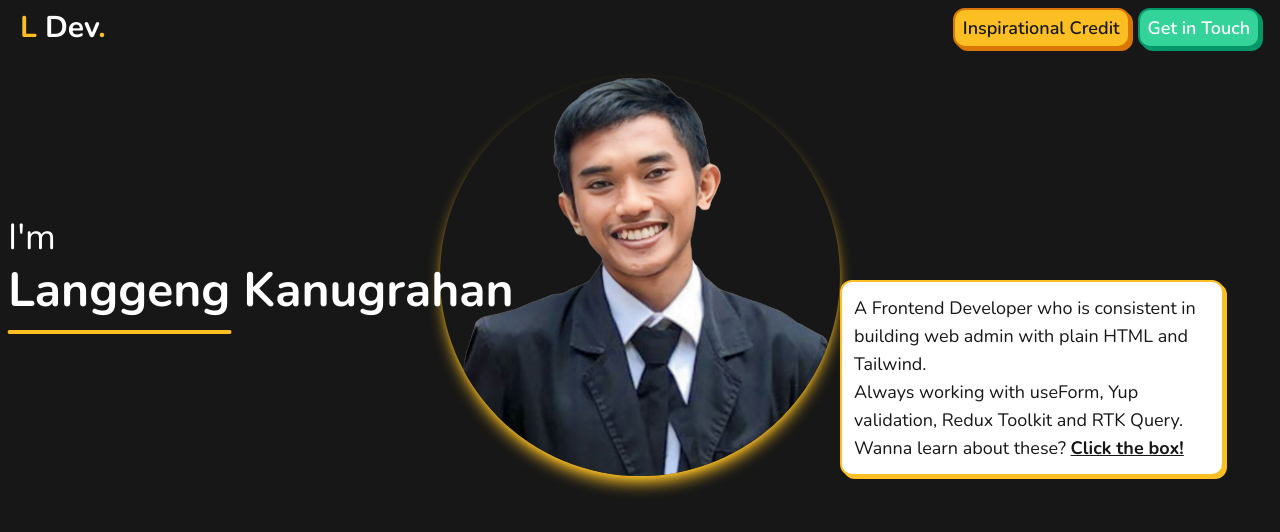
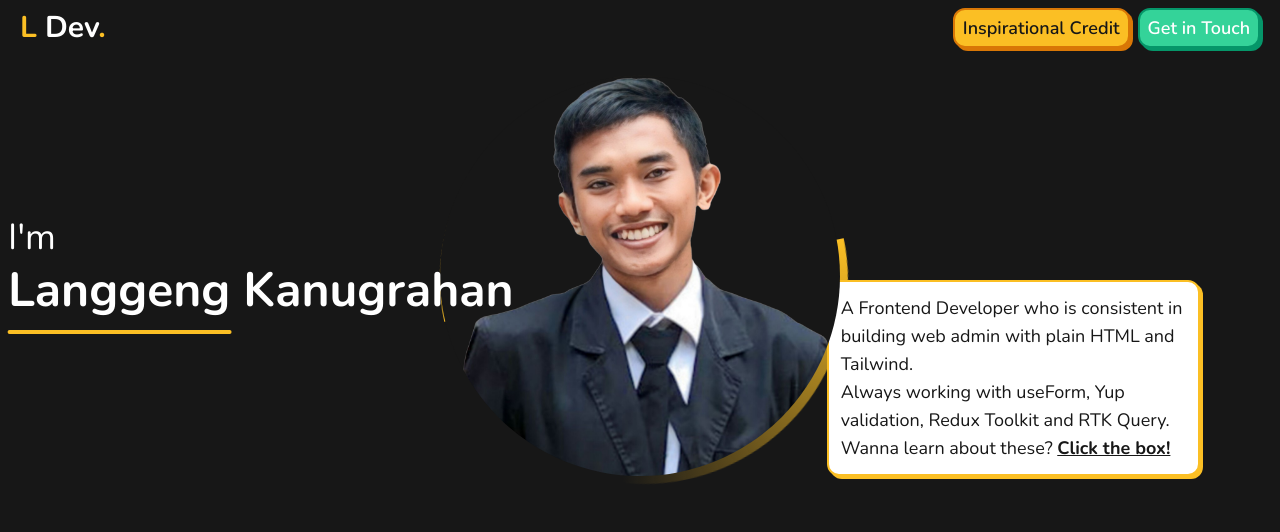
Before and after one commit to LKanugrahan/portofolio, a Next.js app: page / in a window 1280 px wide. Shown: the top 532 px of the page. Built offline with nearby package versions, Linux system fonts and the light colour scheme.

Commit message:
feat:add animation

```diff
--- a/src/app/globals.css
+++ b/src/app/globals.css
@@ -1,3 +1,8 @@
 @tailwind base;
 @tailwind components;
 @tailwind utilities;
+
+.tail::after {
+  background-image: conic-gradient(#fbbf24, transparent 30%),
+    conic-gradient(from 180deg, #fbbf24, transparent 30%);
+}
--- a/src/app/page.tsx
+++ b/src/app/page.tsx
@@ -2,7 +2,7 @@ import Card from "@/components/cards/card.component";
 
 export default function Home() {
   return (
-    <main className="flex flex-col items-start gap-10 w-full px-1 sm:px-10 py-5">
+    <main className="flex flex-col items-start gap-10 w-full px-1 sm:px-20 py-5">
       <div className="flex flex-col-reverse md:flex-row w-full gap-2 md:gap-20 justify-between xl:justify-center items-center relative">
         <div className="mt-5 md:mt-0 md:hidden xl:block xl:absolute xl:left-2/3 xl:bottom-0">
           <Card
@@ -39,7 +39,7 @@ export default function Home() {
 
           <div className="bg-amber-400 w-60 sm:w-72 md:w-40 lg:w-56 h-0.5 md:h-1 rounded-full" />
         </div>
-        <div className="w-32 h-32 md:w-[200px] md:h-[200px] lg:w-[300px] xl:w-[400px] lg:h-[300px] xl:h-[400px] bg-no-repeat bg-contain bg-avatar rounded-full shadow-lg shadow-amber-400"></div>
+        <div className="relative w-32 h-32 bg-neutral-900 md:w-[200px] md:h-[200px] lg:w-[300px] xl:w-[400px] lg:h-[300px] xl:h-[400px] bg-no-repeat bg-contain bg-avatar rounded-full after:absolute after:w-32 after:h-32 md:after:w-[200px] md:after:h-[200px] lg:after:w-[300px] xl:after:w-[400px] lg:after:h-[300px] xl:after:h-[400px] after:rounded-full after:-z-10 after:box-content after:p-1 after:animate-border-spin tail"/>
       </div>
       <div className="hidden md:block xl:hidden w-full">
         <Card
--- a/tailwind.config.ts
+++ b/tailwind.config.ts
@@ -8,14 +8,25 @@ const config: Config = {
   ],
   theme: {
     extend: {
+      keyframes: {
+        "border-spin": {
+          "0%": {
+            transform: "rotate(0deg)",
+          },
+          "100%": {
+            transform: "rotate(-360deg)",
+          },
+        },
+      },
       boxShadow: {
-        '3d':'3px 3px 0 0 var(--tw-shadow-color)',
+        "3d": "3px 3px 0 0 var(--tw-shadow-color)",
       },
       backgroundImage: {
         avatar: "url('/file.png')",
       },
       animation: {
         "spin-slow": "spin 7s linear infinite",
+        "border-spin":"border-spin 7s linear infinite"
       },
       colors: {
         background: "var(--background)",
```
